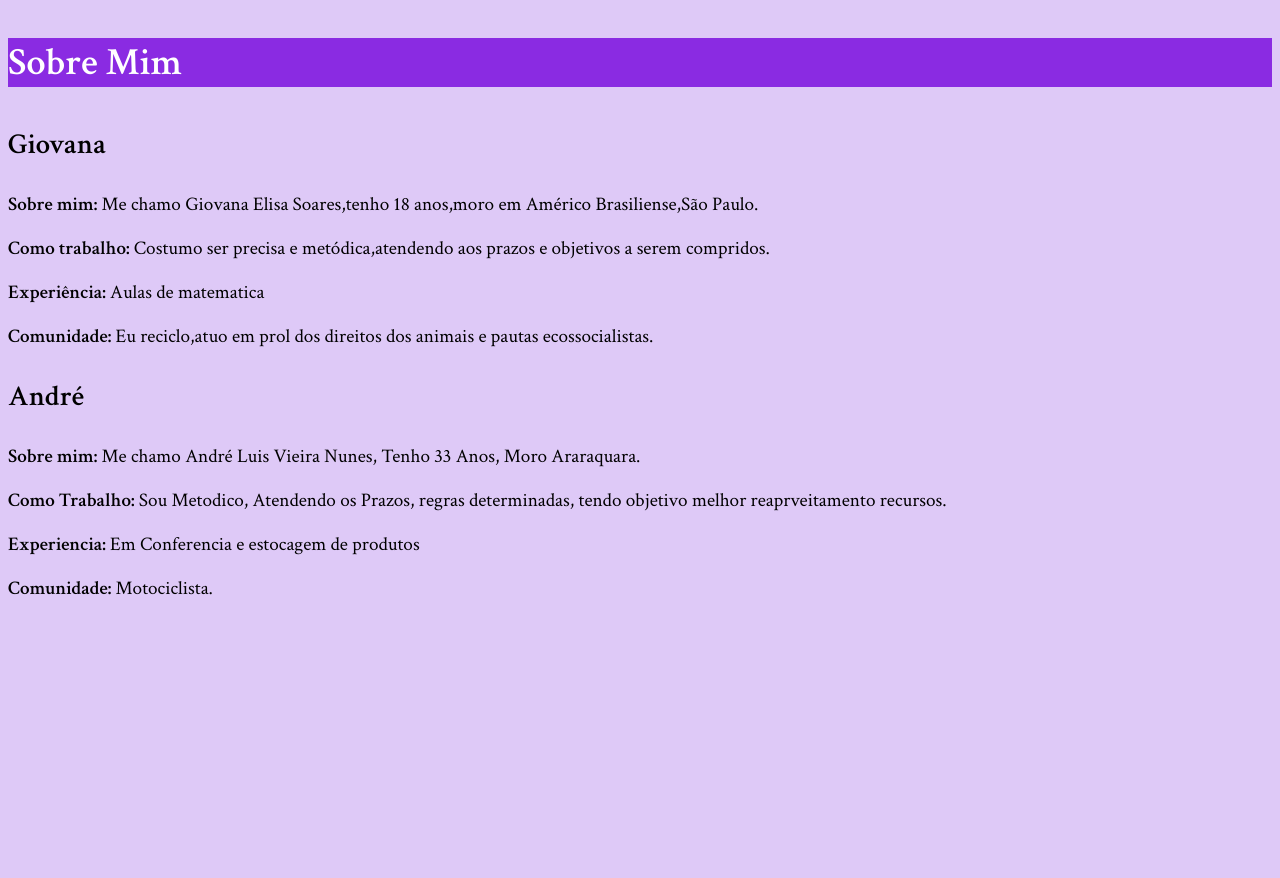
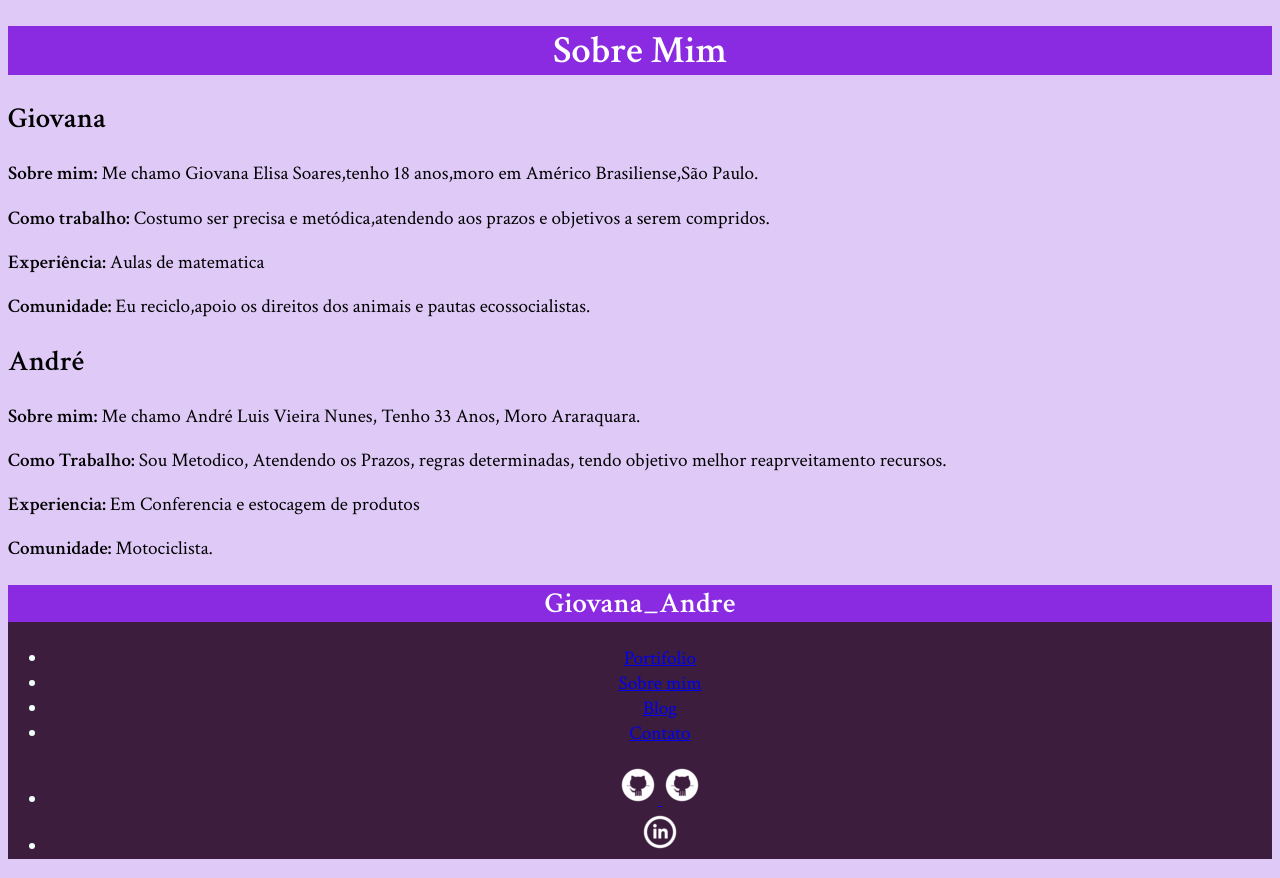
Before and after one commit to giovana530/Vitrine, a plain HTML site: page Index.html in a window 1280 px wide. Before the commit the page ends 800 px from the top, so only its background shows below. Drawn offline with Linux system fonts and the light colour scheme; a web font is replaced by a local one.

Commit message:
adicionei algumas alteracoes

```diff
--- a/Index.html
+++ b/Index.html
@@ -9,9 +9,10 @@
 </head>
 
 <body>
+    <main>
 
-<h1><p><b>Sobre Mim</b></p></h1>
-<h2><p><b>Giovana</b></p></h2>
+<h1><b>Sobre Mim</b></h1>
+<h2><b>Giovana</b></h2>
 
 <p><b>Sobre mim:</b> Me chamo Giovana Elisa Soares,tenho 18 anos,moro em Américo
 Brasiliense,São Paulo.</p>
@@ -21,10 +22,10 @@ objetivos a serem compridos.</p>
 
 <p><b>Experiência:</b> Aulas de matematica</p>
 
-<p><b>Comunidade:</b> Eu reciclo,atuo em prol dos direitos dos animais e pautas
+<p><b>Comunidade:</b> Eu reciclo,apoio os direitos dos animais e pautas
 ecossocialistas.</p>
 
-<h2><p><b>André</b></p></h2>
+<h2><b>André</b></h2>
 
 <p><b>Sobre mim:</b> Me chamo André Luis Vieira Nunes, Tenho 33 Anos, Moro
 Araraquara.</p>
@@ -35,4 +36,35 @@ tendo objetivo melhor reaprveitamento recursos.</p>
 <p><b>Experiencia:</b> Em Conferencia e estocagem de produtos</p>
 
 <p><b>Comunidade:</b> Motociclista.</p>
+<aside>
+        <h1>Giovana_Andre</h1>
+<nav>
+<ul>
+
+     <li> <a href="#">Portifolio </a></li>
+     <li><a href="#">Sobre mim </a></li>
+     <li><a href="#">Blog </a></li>
+     <li><a href="#">Contato </a></li>
+</ul>
+</nav>
+<ul>
+  <li>
+<a href="https://github.com/giovana530">
+<img src="imagens/github.png" alt="Github"/>
+<a href="https://github.com/andre-lb">
+    <img src="imagens/github.png" alt="Github"/>
+</a>
+</li>
+<li>
+<a href="https://br.linkedin.com/">
+ <img src="imagens/linkedin.png" alt="linkedin"/>
+</a>
+</li>
+</ul>
+</aside>
+</main>
+
+</main>
+
+
 </body>
--- a/estilos/site.css
+++ b/estilos/site.css
@@ -16,3 +16,9 @@ h1{
     P{
         text-align: justify;
     }
+aside {
+    color:#f2fffc;
+    text-align:center;
+    background-color: #3c1d3d;
+
+}
```
Also changed, not shown: imagens/favicon.png (added), imagens/github.png (added), imagens/linkedin.png (added), imagens/twitter.png (added), rascunho.txt.
